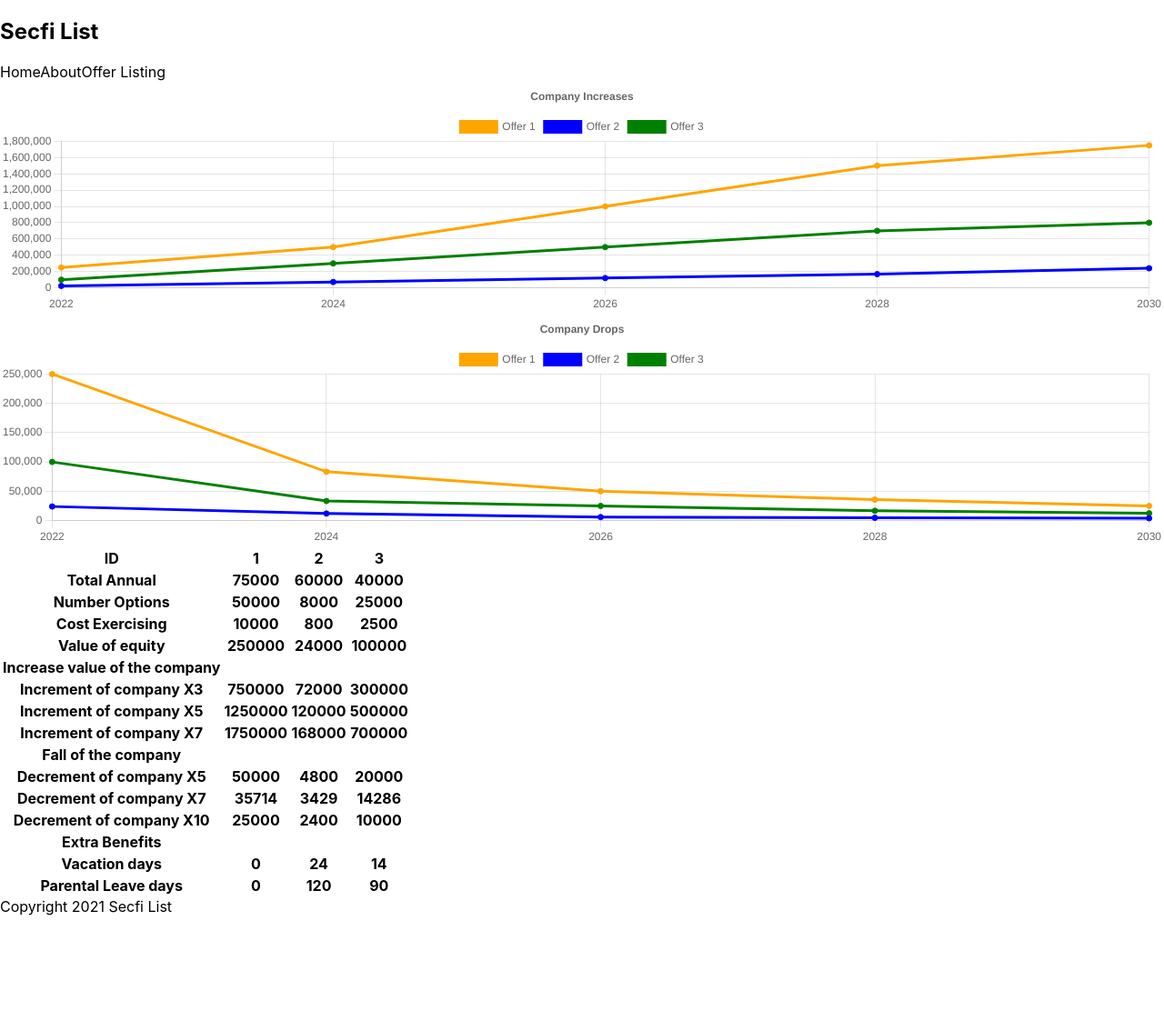
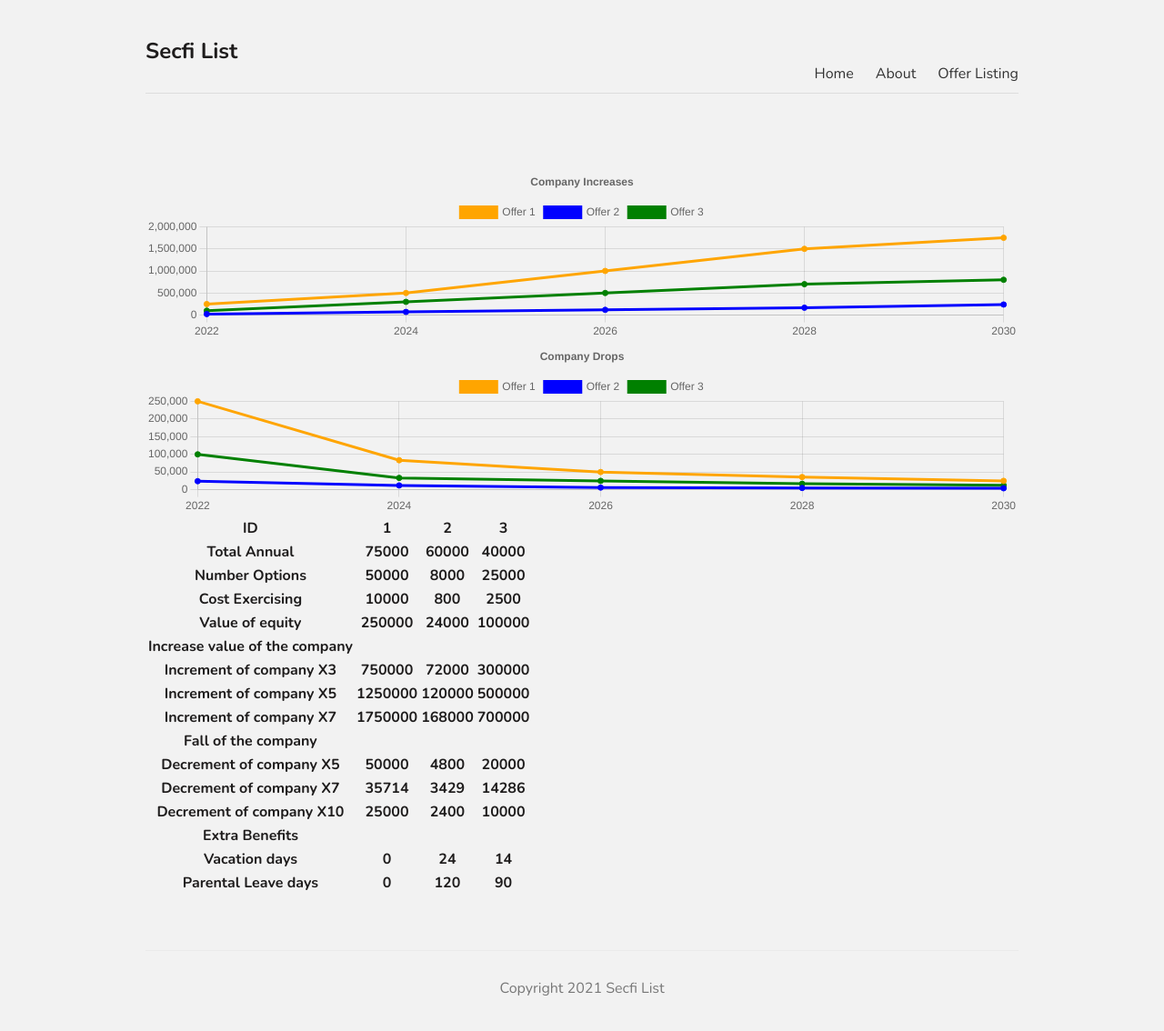
Before and after one commit to oscar-halcon/Playground, a Next.js app: page /offers/comparison in a window 1280 px wide. Shown: the whole page at 91% size. Before the commit the page ends 1007 px from the top, so only its background shows below. Built offline with nearby package versions, Linux system fonts and the light colour scheme.

Commit message:
wip: add styles

```diff
--- a/JSONS/OfferSkeleton.json
+++ b/JSONS/OfferSkeleton.json
@@ -8,16 +8,16 @@
     "Current_FMV_company": 5 ,
     "CostOfExercise_StrikeXOptions": 10000 ,
     "Value_equity_Options/FMV": 0 ,
-    "401k_matching": false ,
-    "Office_food": false ,
-    "Cover_Transport_costs": false ,
-    "Health_insurance": false ,
+    "matching_401k": "No" ,
+    "Office_food": "No" ,
+    "Cover_Transport_costs": "No" ,
+    "Health_insurance": "No" ,
     "Vacation_days": 0 ,
     "Parental_leave": 0 ,
     "Training_budget": 0 ,
     "Home_office_budget": 0 ,
-    "Remote_working": false ,
-    "Growth_plan": true
+    "Remote_working": "No" ,
+    "Growth_plan": "Yes"
 },
 {
     "id": 2 ,
@@ -29,16 +29,16 @@
     "Current_FMV_company": 3 ,
     "CostOfExercise_StrikeXOptions": 800 ,
     "Value_equity_Options/FMV": 0 ,
-    "401k_matching": false ,
-    "Office_food": false ,
-    "Cover_Transport_costs": false ,
-    "Health_insurance": false ,
+    "matching_401k": "No" ,
+    "Office_food": "No" ,
+    "Cover_Transport_costs": "No" ,
+    "Health_insurance": "No" ,
     "Vacation_days": 24 ,
     "Parental_leave": 120 ,
     "Training_budget": 0 ,
     "Home_office_budget": 0 ,
-    "Remote_working": false ,
-    "Growth_plan": true
+    "Remote_working": "No" ,
+    "Growth_plan": "Yes"
 },
 {
     "id": 3 ,
@@ -50,14 +50,14 @@
     "Current_FMV_company": 4 ,
     "CostOfExercise_StrikeXOptions": 2500 ,
     "Value_equity_Options/FMV": 0 ,
-    "401k_matching": false ,
-    "Office_food": false ,
-    "Cover_Transport_costs": false ,
-    "Health_insurance": false ,
+    "matching_401k": "No" ,
+    "Office_food": "No" ,
+    "Cover_Transport_costs": "No" ,
+    "Health_insurance": "No" ,
     "Vacation_days": 14 ,
     "Parental_leave": 90 ,
     "Training_budget": 0 ,
     "Home_office_budget": 0 ,
-    "Remote_working": false ,
-    "Growth_plan": true
+    "Remote_working": "No" ,
+    "Growth_plan": "Yes"
 }]
--- a/pages/offers/index.js
+++ b/pages/offers/index.js
@@ -15,7 +15,7 @@
       <h1>All Offers</h1>
       {offer.map((a) => (
         <Link href={"/offers/" + a.id} key={a.id}>
-          <a>Offer {a.id}</a>
+          <a><h3>Offer {a.id}</h3></a>
         </Link>
       ))}
       <Link href={"/offers/comparison"}>
--- a/styles/globals.css
+++ b/styles/globals.css
@@ -1,26 +1,37 @@
-html,
+@import url('https://fonts.googleapis.com/css2?family=Nunito:wght@300;400;600;700&display=swap');
+
 body {
-  padding: 0;
-  margin: 0;
-  font-family: -apple-system, BlinkMacSystemFont, Segoe UI, Roboto, Oxygen,
-    Ubuntu, Cantarell, Fira Sans, Droid Sans, Helvetica Neue, sans-serif;
+  background: #f2f2f2;
+  color: rgb(30, 28, 28);
+  font-family: "Nunito";
 }
-
 a {
-  color: inherit;
+  color: #333;
   text-decoration: none;
 }
-
-* {
-  box-sizing: border-box;
+.content {
+  max-width: 960px;
+  margin: 0 auto;
 }
-
-@media (prefers-color-scheme: dark) {
-  html {
-    color-scheme: dark;
-  }
-  body {
-    color: white;
-    background: black;
-  }
+nav {
+  margin: 10px auto 80px;
+  padding: 10px 0;
+  display: flex;
+  justify-content: flex-end;
+  align-items: flex-end;
+  border-bottom: 1px solid #ddd;
 }
+nav a {
+  margin-left: 24px;
+}
+nav .logo {
+  margin-right: auto;
+}
+footer {
+  display: block;
+  text-align: center;
+  padding: 30px 0;
+  margin-top: 60px;
+  color: #777;
+  border-top: 1px solid #eaeaea;
+}
```
Also changed, not shown: Objects/Offer.js (+6 -6 lines), pages/offers/[id].js (+0 -10 lines).
